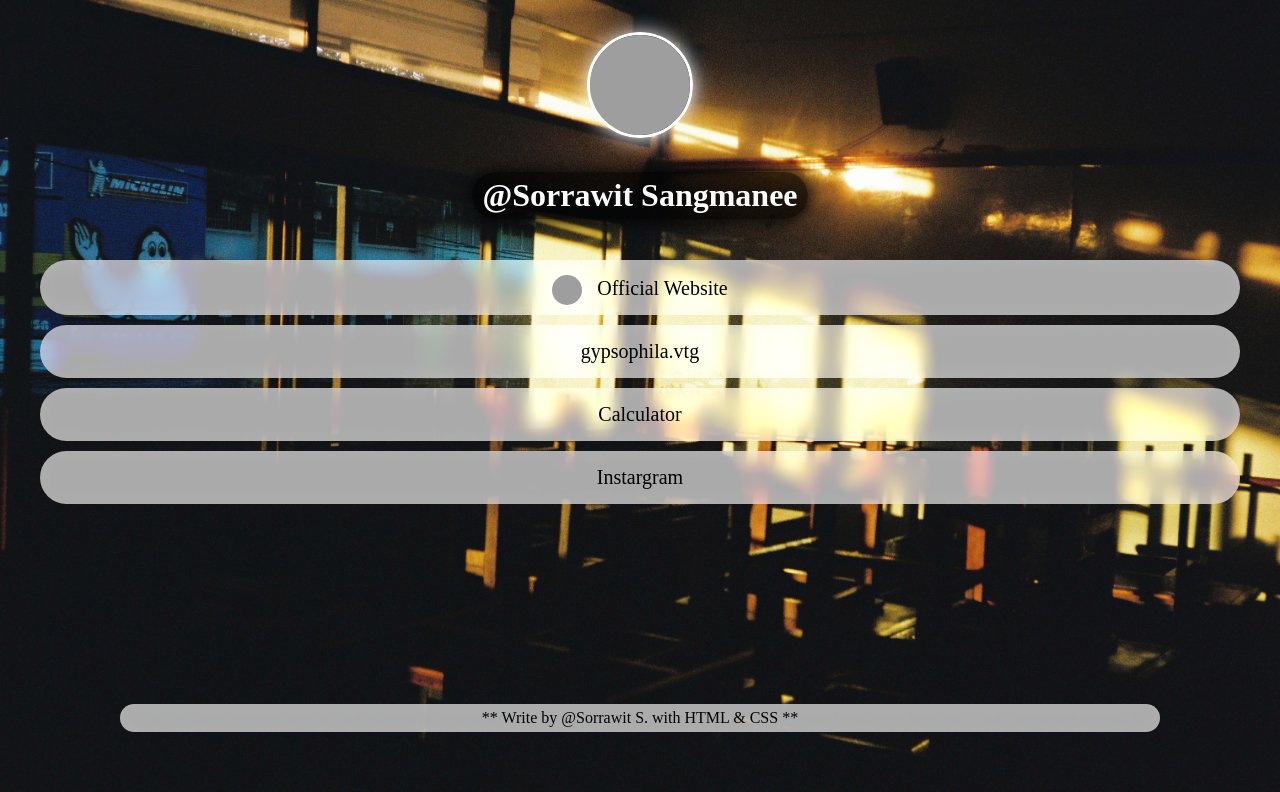
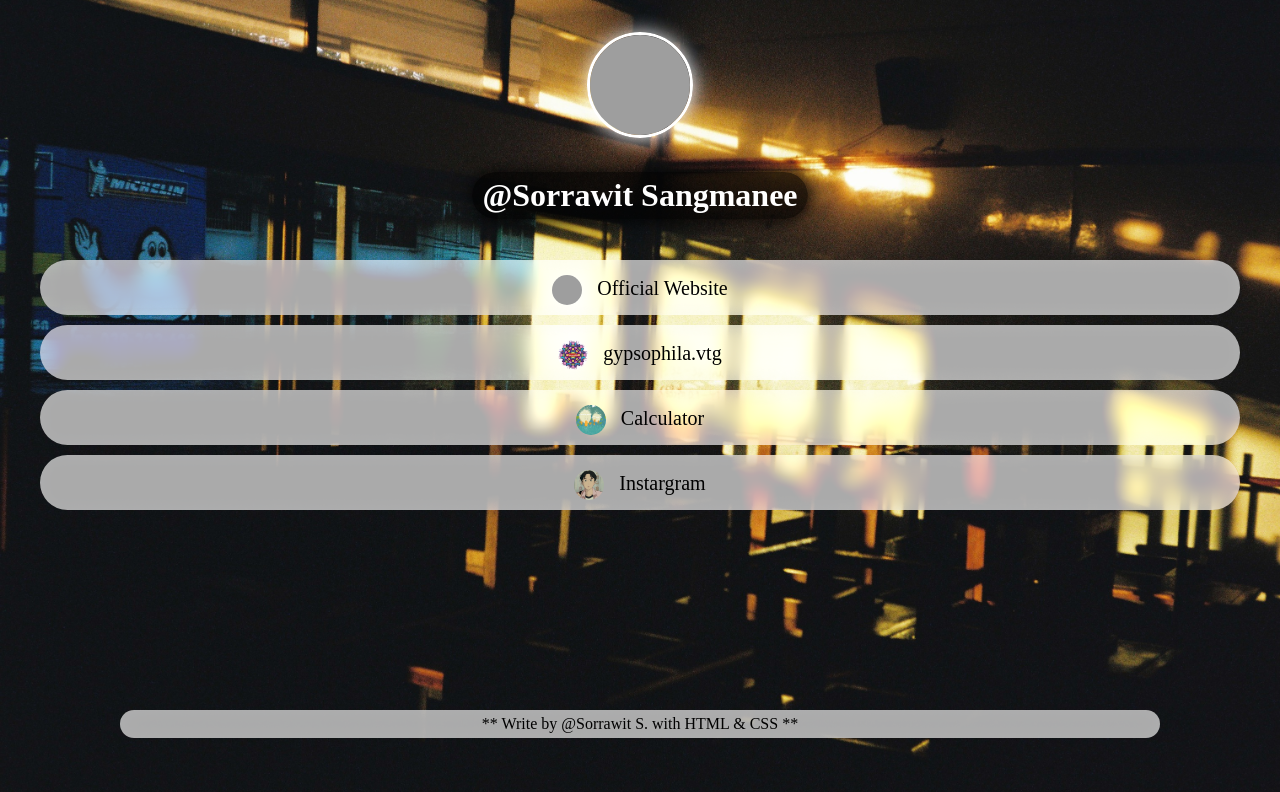
Before and after one commit to sorrawit2546/torecordtheolddays, a plain HTML site: page index.html in a window 1280 px wide. Drawn offline with Linux system fonts and the light colour scheme; grey boxes are pictures that could not be loaded.

Commit message:
Add files via upload

```diff
--- a/index.html
+++ b/index.html
@@ -25,16 +25,19 @@
         </li>
         <li>
             <a href="./gypsophila-page/gypsophila.html">
+                <img src="./gypsophila-page/Img/gyp-img.jpg" alt="">
                 gypsophila.vtg
             </a>
         </li>
         <li>
             <a href="Calculator-page.html" target="_blank" >
+                <img src="./gypsophila-page/Img/calcu-img.jpg" alt="">
                 Calculator
             </a>
         </li>
         <li>
             <a href="https://www.google.com/?client=safari">
+                <img src="./gypsophila-page/Img/in-img.jpg" alt="">
                 Instargram
             </a>
         </li>
```
